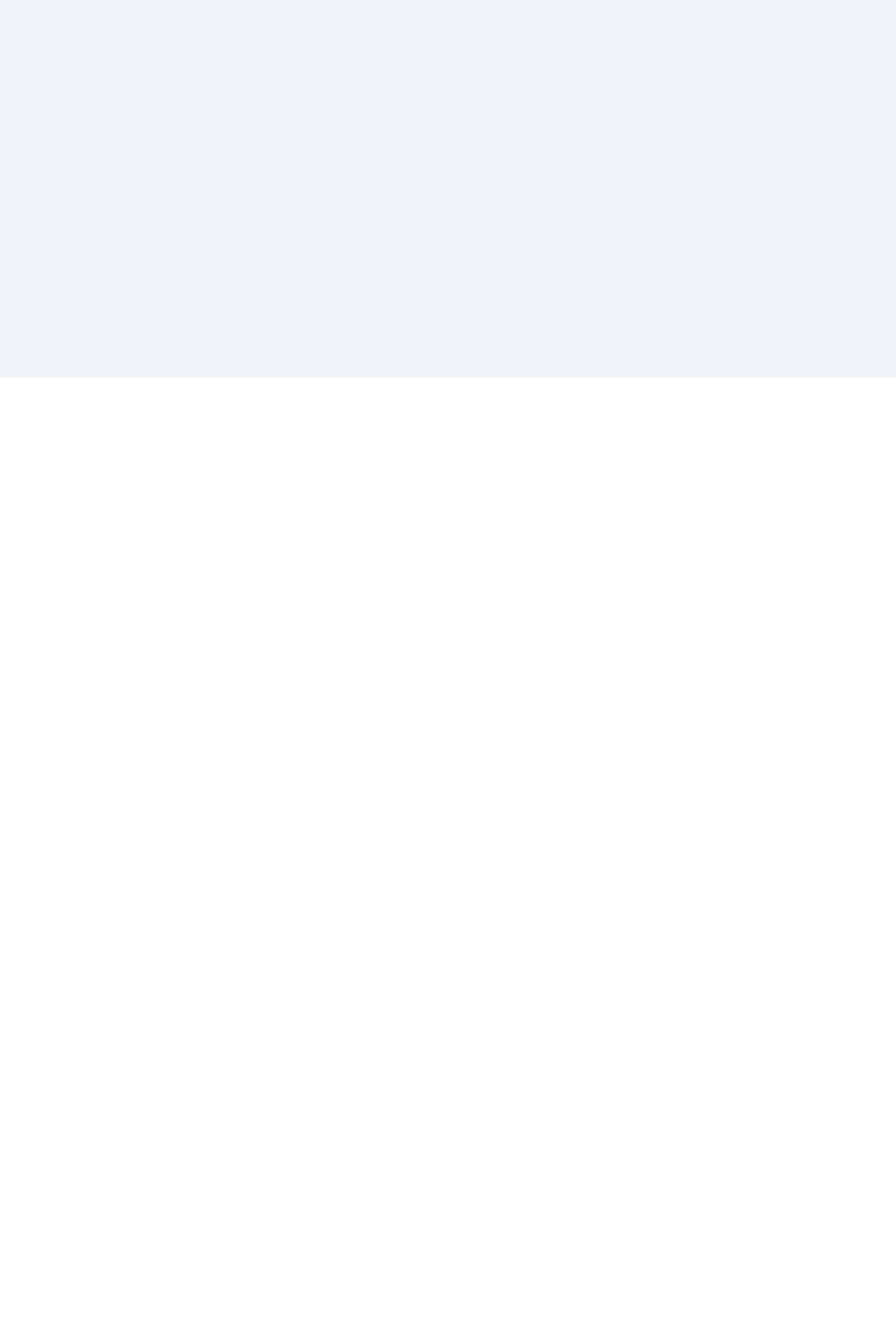
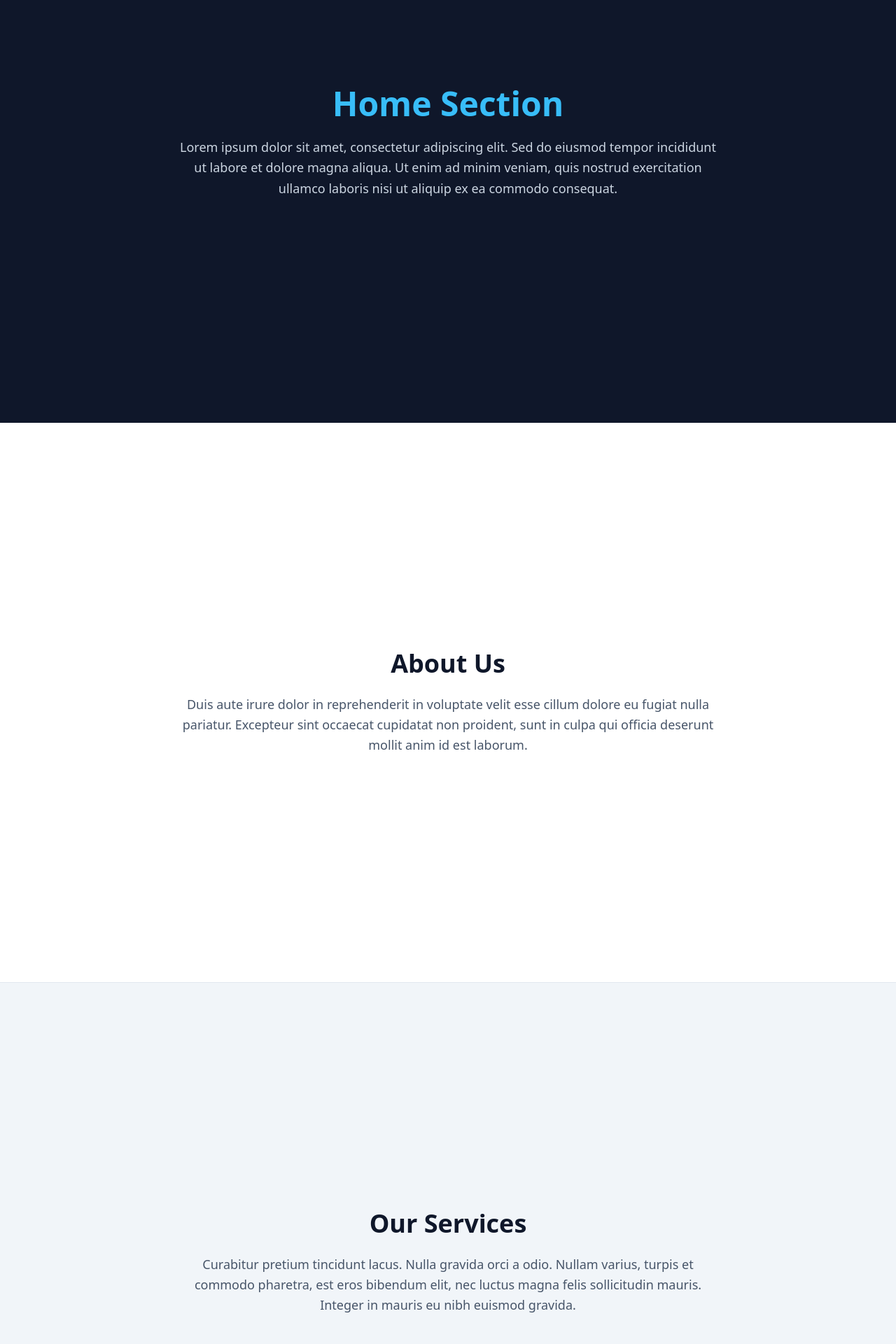
Before and after one commit to mostafahassan04/Montu-task2, a React (Vite) app: page / in a window 1280 px wide. Shown: the part 260-2180 px from the top of the page at 70% size. Before the commit the page ends 800 px from the top, so only its background shows below. Built offline with nearby package versions, Linux system fonts and the light colour scheme.

Commit message:
feat: enhance App layout with structured sections

```diff
--- a/src/App.tsx
+++ b/src/App.tsx
@@ -5,9 +5,63 @@ function App() {
   return (
     <div className="min-h-screen bg-slate-100">
       <Navbar />
-      <main className="text-center mx-auto p-8 text-slate-800">
-        <h1 className="text-3xl font-bold">Custom Layout Active</h1>
-        <p className="mt-2 text-slate-600">Resize your browser window to test the mobile toggle.</p>
+      <main>
+
+        <section
+          id="home"
+          className="min-h-screen flex items-center justify-center bg-slate-900 text-white p-8"
+        >
+          <div className="max-w-3xl text-center">
+            <h1 className="text-5xl font-extrabold text-sky-400 mb-6">Home Section</h1>
+            <p className="text-lg text-slate-300 leading-relaxed">
+              Lorem ipsum dolor sit amet, consectetur adipiscing elit. Sed do eiusmod tempor
+              incididunt ut labore et dolore magna aliqua. Ut enim ad minim veniam, quis nostrud
+              exercitation ullamco laboris nisi ut aliquip ex ea commodo consequat.
+            </p>
+          </div>
+        </section>
+
+        <section
+          id="about"
+          className="min-h-screen flex items-center justify-center bg-white p-8 border-b border-slate-200"
+        >
+          <div className="max-w-3xl text-center">
+            <h2 className="text-4xl font-bold text-slate-900 mb-6">About Us</h2>
+            <p className="text-lg text-slate-600 leading-relaxed">
+              Duis aute irure dolor in reprehenderit in voluptate velit esse cillum dolore eu
+              fugiat nulla pariatur. Excepteur sint occaecat cupidatat non proident, sunt in culpa
+              qui officia deserunt mollit anim id est laborum.
+            </p>
+          </div>
+        </section>
+
+        <section
+          id="services"
+          className="min-h-screen flex items-center justify-center bg-slate-100 p-8 border-b border-slate-200"
+        >
+          <div className="max-w-3xl text-center">
+            <h2 className="text-4xl font-bold text-slate-900 mb-6">Our Services</h2>
+            <p className="text-lg text-slate-600 leading-relaxed">
+              Curabitur pretium tincidunt lacus. Nulla gravida orci a odio. Nullam varius, turpis et
+              commodo pharetra, est eros bibendum elit, nec luctus magna felis sollicitudin mauris.
+              Integer in mauris eu nibh euismod gravida.
+            </p>
+          </div>
+        </section>
+
+        <section
+          id="contact"
+          className="min-h-screen flex items-center justify-center bg-white p-8"
+        >
+          <div className="max-w-3xl text-center">
+            <h2 className="text-4xl font-bold text-slate-900 mb-6">Contact</h2>
+            <p className="text-lg text-slate-600 leading-relaxed">
+              Fusce dui lector, congue vel, tristique vitae, pretium et, tincidunt. Curabitur felis est,
+              sollicitudin a, egestas sed, orci. Modus efficitur tellus, quis imperdiet urna pretium ut.
+            </p>
+          </div>
+        </section>
+
       </main>
     </div>
   )
--- a/src/index.css
+++ b/src/index.css
@@ -1,3 +1,8 @@
 @tailwind base;
 @tailwind components;
 @tailwind utilities;
+
+html {
+    scroll-behavior: smooth;
+    scroll-padding-top: 4rem;
+}
```
